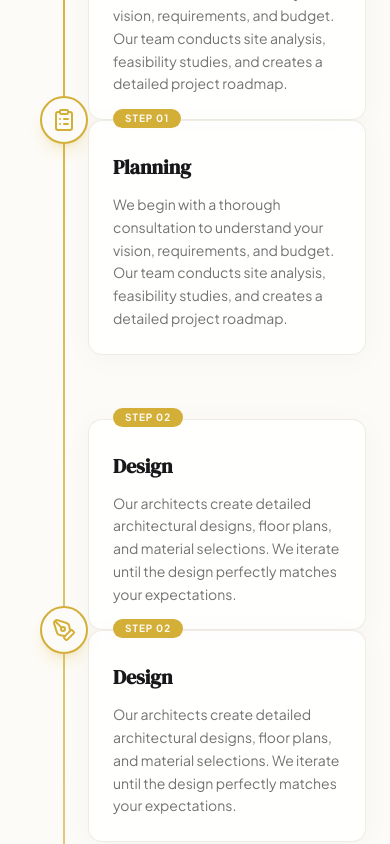
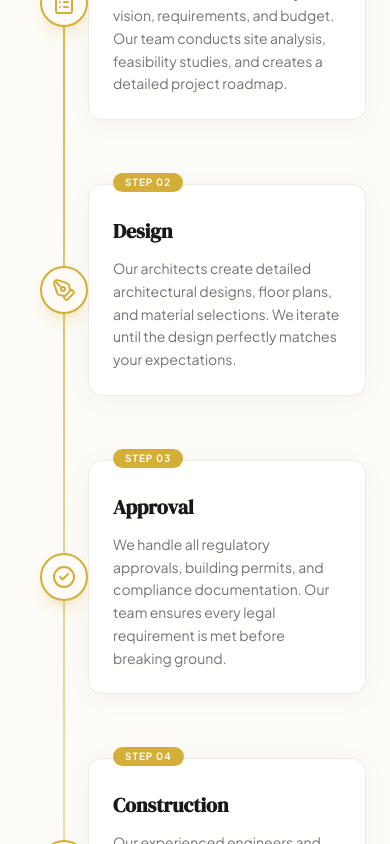
Before and after one commit to bixzz-creator/merinabuilders, a React (Vite) app: page /our-process in a window 390 px wide. Shown: the part 980-1824 px from the top of the page. Built offline with nearby package versions, Linux system fonts and the light colour scheme; no server answers.

Commit message:
fix: hide duplicate timeline columns on mobile

```diff
--- a/src/components/ui/ProjectTimelineStep.tsx
+++ b/src/components/ui/ProjectTimelineStep.tsx
@@ -38,7 +38,7 @@ export default function ProjectTimelineStep({ step, index }: ProjectTimelineStep
       </div>
 
       {/* Content box left (even indices) */}
-      <div className={`w-full md:w-[45%] pl-16 md:pl-0 ${isEven ? 'md:pr-12 md:text-right' : 'md:opacity-0 md:pointer-events-none md:order-last'}`}>
+      <div className={`w-full md:w-[45%] pl-16 md:pl-0 ${isEven ? 'md:pr-12 md:text-right' : 'hidden md:block md:opacity-0 md:pointer-events-none md:order-last'}`}>
         <motion.div
           initial={{ opacity: 0, x: isEven ? -50 : 50 }}
           whileInView={{ opacity: 1, x: 0 }}
@@ -62,7 +62,7 @@ export default function ProjectTimelineStep({ step, index }: ProjectTimelineStep
       <div className="hidden md:block w-12 h-12 shrink-0" />
 
       {/* Content box right (odd indices) */}
-      <div className={`w-full md:w-[45%] pl-16 md:pl-0 ${!isEven ? 'md:pl-12 md:text-left' : 'md:opacity-0 md:pointer-events-none'}`}>
+      <div className={`w-full md:w-[45%] pl-16 md:pl-0 ${!isEven ? 'md:pl-12 md:text-left' : 'hidden md:block md:opacity-0 md:pointer-events-none'}`}>
         <motion.div
           initial={{ opacity: 0, x: !isEven ? 50 : -50 }}
           whileInView={{ opacity: 1, x: 0 }}
```
